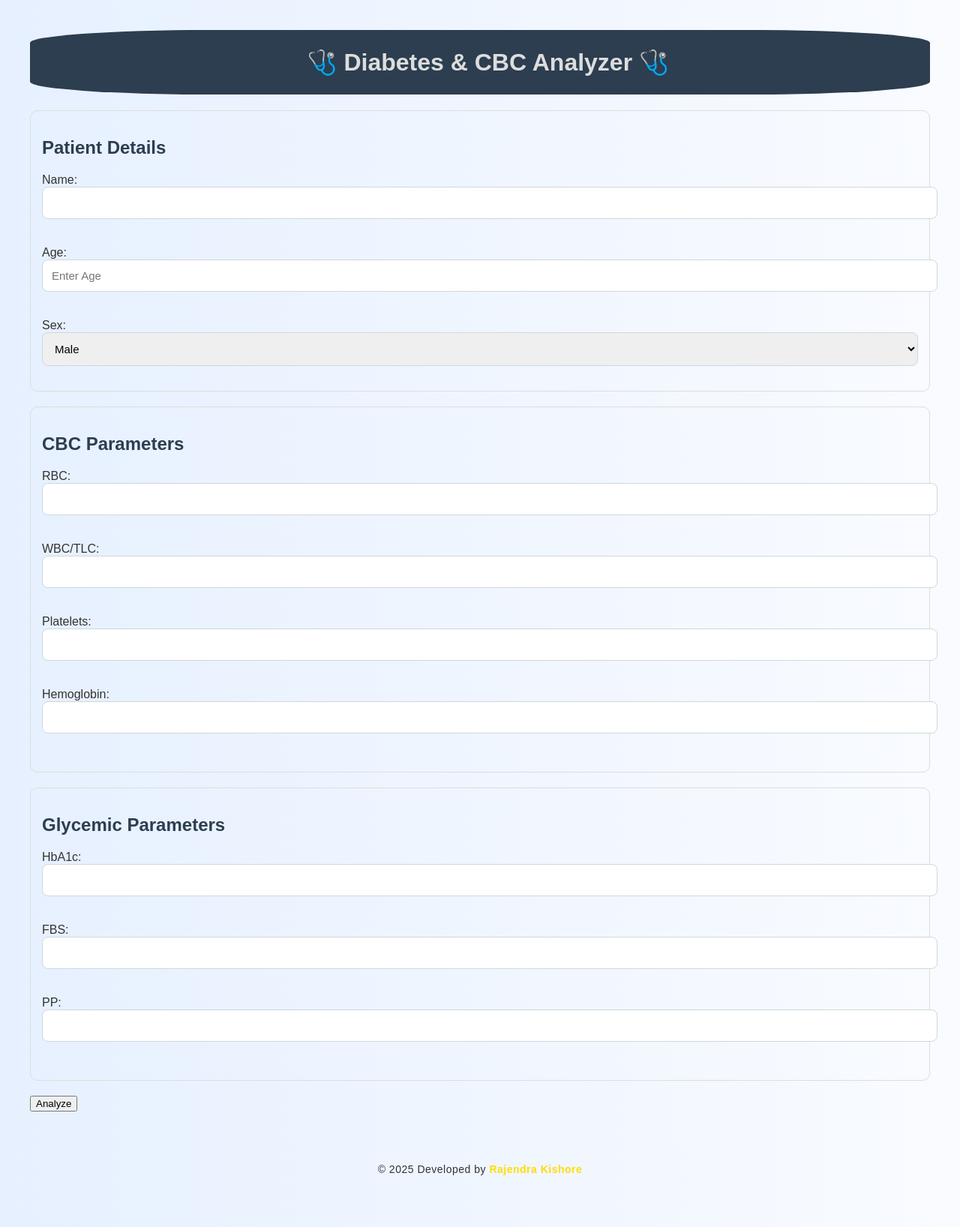
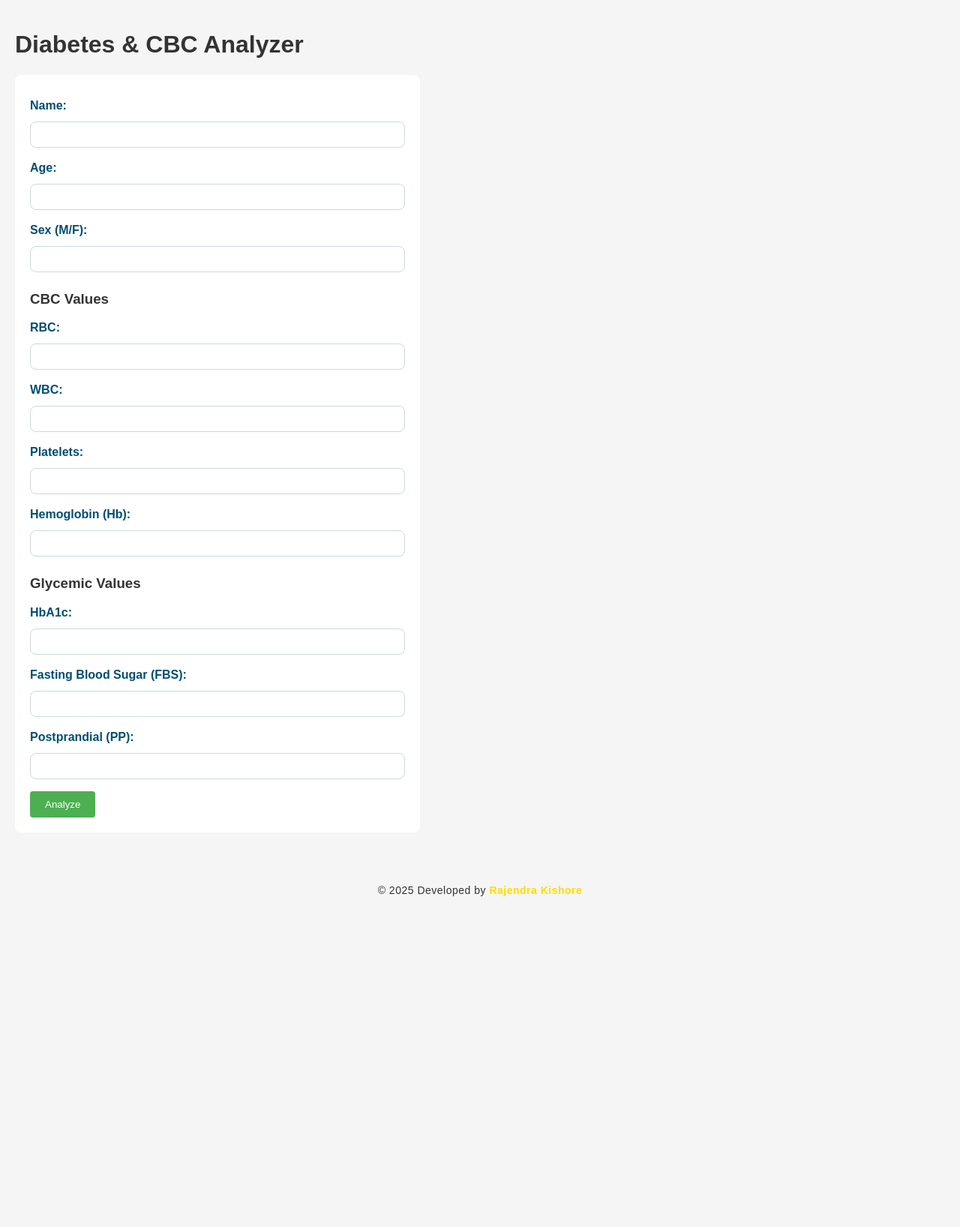
Before and after one commit to Rajendrakishore/Diabete-CBC-Analyzer, a Flask app: page / in a window 1280 px wide. Shown: the whole page at 75% size. After the commit the page ends 1195 px from the top, so only its background shows below. Run offline with Flask 3, Linux system fonts and the light colour scheme.

Commit message:
index issue updation

```diff
--- a/templates/index.html
+++ b/templates/index.html
@@ -1,63 +1,75 @@
+
+
     <!DOCTYPE html>
-<html>
+<html lang="en">
 <head>
+    <meta charset="UTF-8">
+    <meta name="viewport" content="width=device-width, initial-scale=1.0">
     <title>Diabetes & CBC Analyzer</title>
      <link rel="stylesheet" href="{{ url_for('static', filename='style.css') }}">
     <style>
-        body { font-family: Arial, sans-serif; margin: 40px; }
-        .form-section { margin-bottom: 20px; padding: 15px; border: 1px solid #ddd; border-radius: 10px; }
-        h2 { color: #2c3e50; }
-        .result { background: #f0f8ff; padding: 20px; border-radius: 10px; margin-top: 20px; }
-
+        body { font-family: Arial, sans-serif; padding: 20px; background: #f5f5f5; }
+        h1 { color: #333; }
+        form { background: #fff; padding: 20px; border-radius: 8px; max-width: 500px; margin-bottom: 20px; }
+        input[type=text], input[type=number] { width: 100%; padding: 8px; margin: 6px 0; box-sizing: border-box; }
+        input[type=submit] { padding: 10px 20px; margin-top: 10px; cursor: pointer; background: #4CAF50; color: white; border: none; border-radius: 4px; }
+        .error { color: red; }
+        .result { background: #fff; padding: 20px; border-radius: 8px; max-width: 500px; }
+        .result p { margin: 6px 0; }
     </style>
 </head>
 <body>
-    <h1 style="background-color: #2c3e50; color: #ddd; padding: 2%; border-radius: 20%; "> <span style="margin-left: 30%;">🩺 Diabetes & CBC Analyzer 🩺</span></h1>
+
+    <h1>Diabetes & CBC Analyzer</h1>
+
+    {% if error %}
+        <p class="error">{{ error }}</p>
+    {% endif %}
+
     <form method="POST">
-        <div class="form-section">
-            <h2>Patient Details</h2>
-            Name: <input type="text" name="name"><br><br>
-            Age: <input type="number" name="age" min="1" required placeholder="Enter Age">
-<br><br>
-            Sex: <select name="sex">
-                <option>Male</option>
-                <option>Female</option>
-            </select>
-        </div>
+        <label>Name:</label>
+        <input type="text" name="name" required>
 
-        <div class="form-section">
-            <h2>CBC Parameters</h2>
-            RBC: <input type="text" name="rbc"><br><br>
-            WBC/TLC: <input type="text" name="wbc"><br><br>
-            Platelets: <input type="text" name="platelets"><br><br>
-            Hemoglobin: <input type="text" name="hb"><br><br>
-        </div>
+        <label>Age:</label>
+        <input type="number" name="age" required>
 
-        <div class="form-section">
-            <h2>Glycemic Parameters</h2>
-            HbA1c: <input type="text" name="hba1c"><br><br>
-            FBS: <input type="text" name="fbs"><br><br>
-            PP: <input type="text" name="pp"><br><br>
-        </div>
+        <label>Sex (M/F):</label>
+        <input type="text" name="sex" required>
+
+        <h3>CBC Values</h3>
+        <label>RBC:</label>
+        <input type="text" name="rbc" required>
+        <label>WBC:</label>
+        <input type="text" name="wbc" required>
+        <label>Platelets:</label>
+        <input type="text" name="platelets" required>
+        <label>Hemoglobin (Hb):</label>
+        <input type="text" name="hb" required>
+
+        <h3>Glycemic Values</h3>
+        <label>HbA1c:</label>
+        <input type="text" name="hba1c">
+        <label>Fasting Blood Sugar (FBS):</label>
+        <input type="text" name="fbs">
+        <label>Postprandial (PP):</label>
+        <input type="text" name="pp">
 
         <input type="submit" value="Analyze">
     </form>
 
     {% if result %}
-  <h2>Result</h2>
-  <p>Name: {{ result.name }}</p>
-  <p>Age: {{ result.age }}</p>
-  <p>Sex: {{ result.sex }}</p>
-  <p>Diabetes Category: {{ result.diabetes_status }}</p>
-  <p>Complication Risk: {{ result.risk }}</p>
+        <div class="result">
+            <h2>Analysis Result</h2>
+            <p><strong>Name:</strong> {{ result.name }}</p>
+            <p><strong>Age:</strong> {{ result.age }}</p>
+            <p><strong>Sex:</strong> {{ result.sex }}</p>
+            <p><strong>Diabetes Category:</strong> {{ result.diabetes_status }}</p>
+            <p><strong>Complication Risk:</strong> {{ result.risk }}</p>
+        </div>
     {% endif %}
-
-{% if error %}
-  <p style="color:red">{{ error }}</p>
-{% endif %}
-
      <footer>
     <p>© 2025 Developed by <strong>Rajendra Kishore</strong></p>
+
     </footer>
 
 </body>
```
Lines whose indentation alone changed are shown as unchanged.
